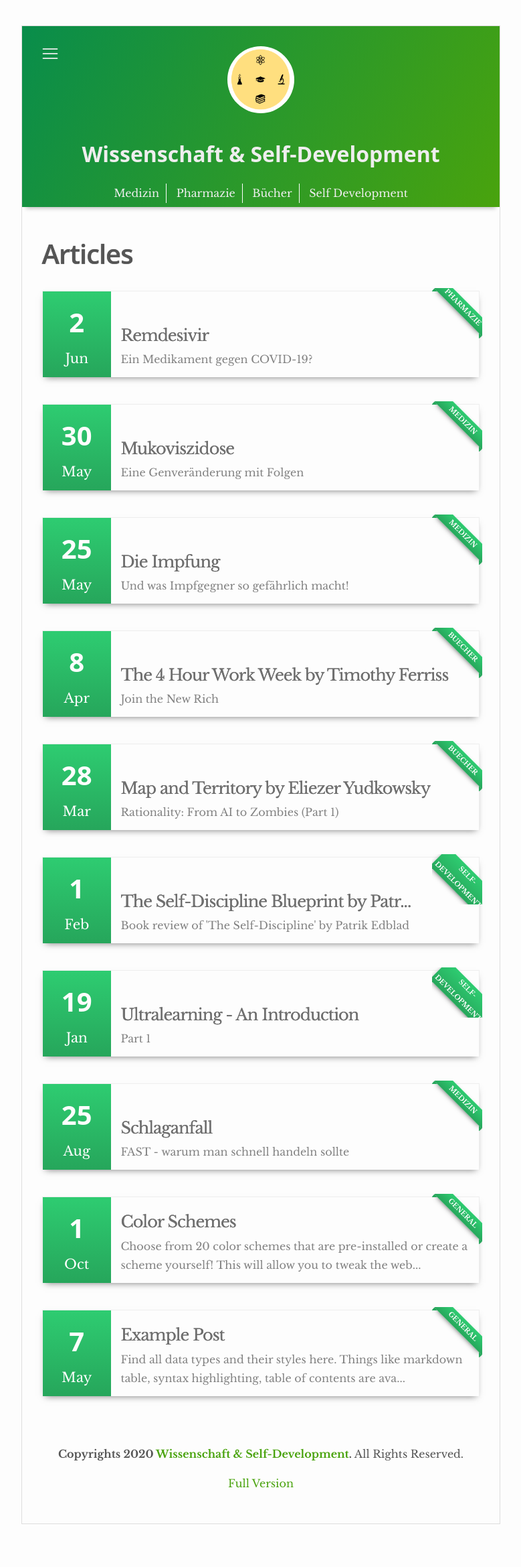
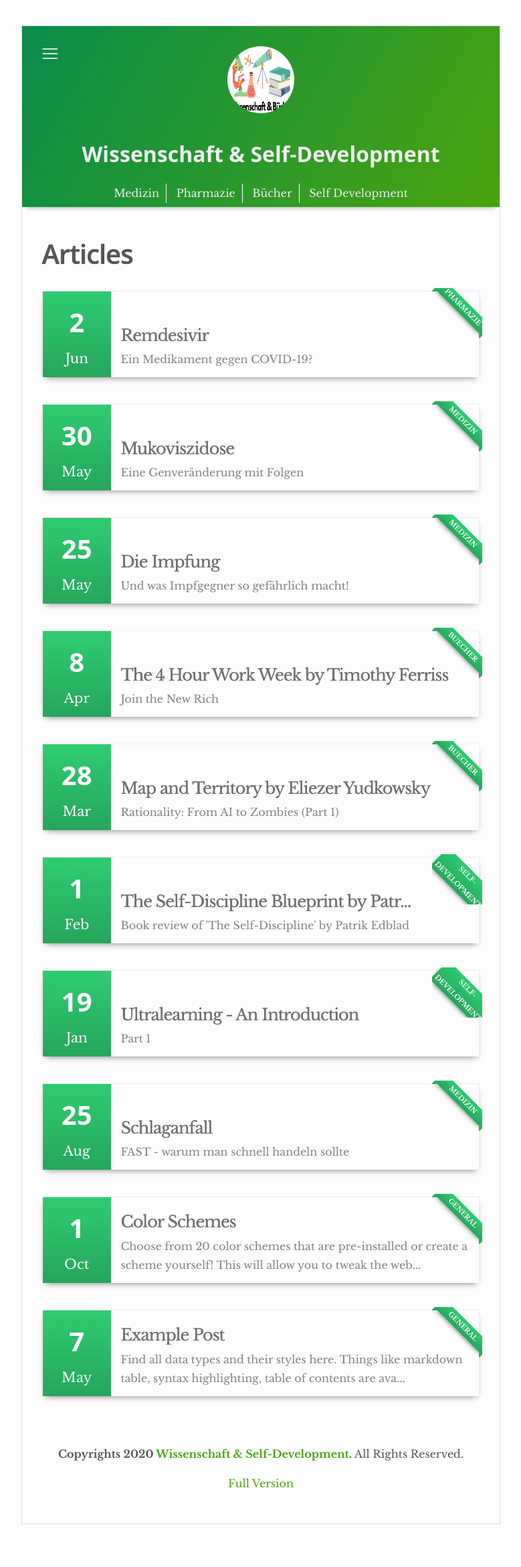
Before and after one commit to TasjaArriens/TasjaArriens.github.io, a Jekyll site: the page built from index.html, in a window 1280 px wide. Shown: the whole page at 67% size, without its empty margins (250-1029 px from the left). Built offline with Jekyll 4.4.1, drawn with Linux system fonts in a browser that asks for light colours.

Commit message:
newthumb

```diff
--- a/_config.yml
+++ b/_config.yml
@@ -33,7 +33,7 @@ include: [_pages] # Includes files inside _pages directory [Do not remove this]
 
 author:
   name: Wissenschaft & Self-Development
-  image: Blogdesign.png # The author image will be shown on the header. Place this image in /images/ folder.
+  image: thumbnew.png # The author image will be shown on the header. Place this image in /images/ folder.
   about: Ashwathama is a sage who wrote Mahabharatha. He is the son of Drona. He fought on the Kaurava side against the Pandavas. He put up a pretty good fight with mighty Bhima.
   twitter: webjeda  # https://twitter.com/ is automatically added
   facebook: webjeda # https://facebook.com/ is automatically added
```
Also changed, not shown: images/thumbnew.png (added).
